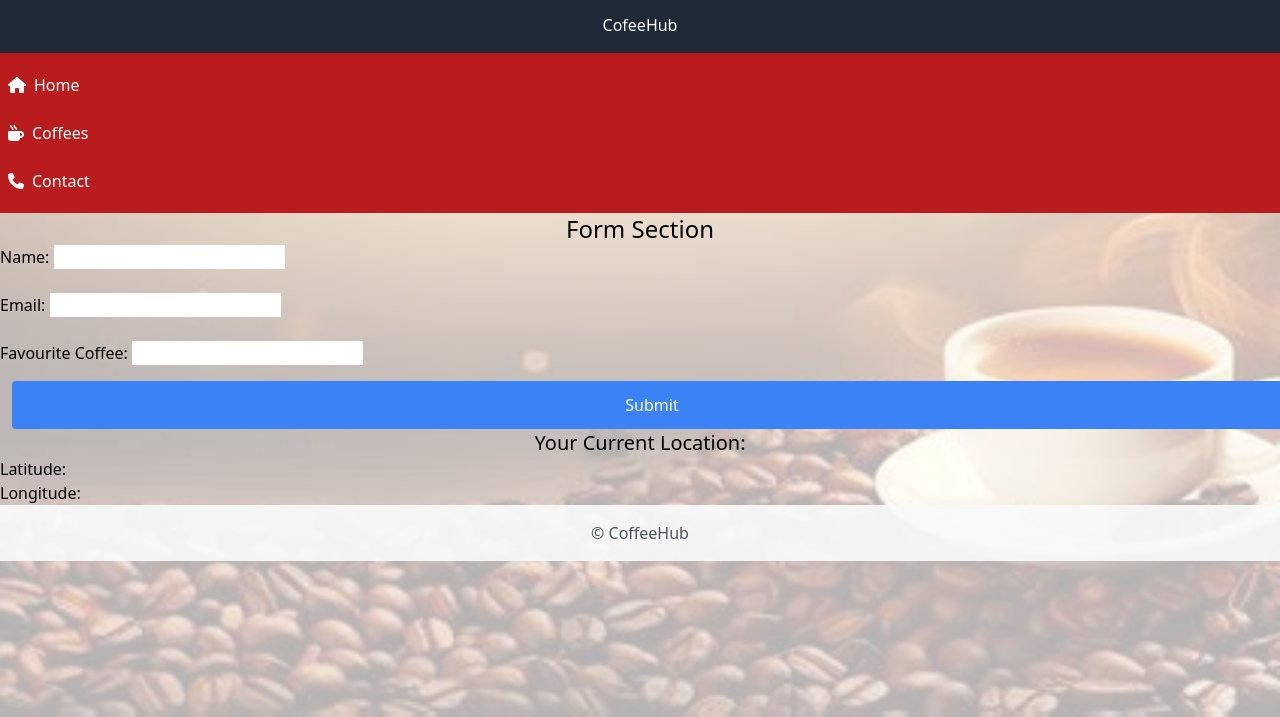
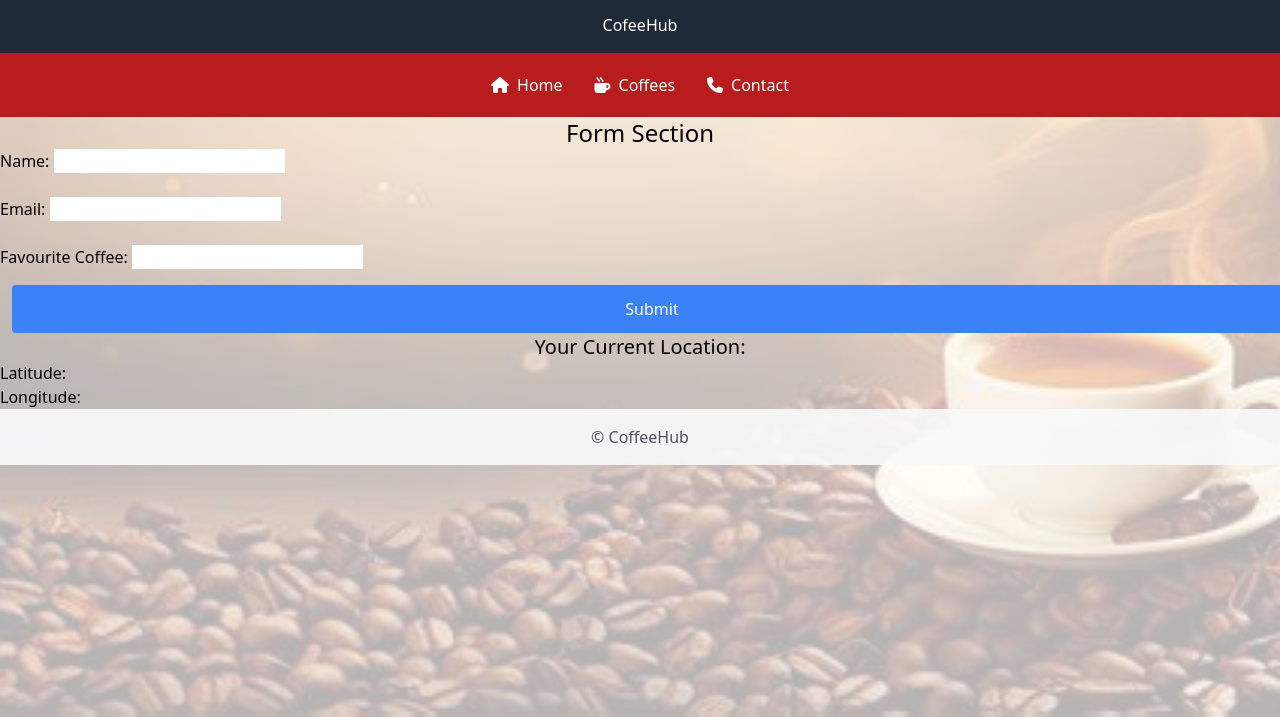
Before and after one commit to rahul-2547242/fsd_cia2, a plain HTML site: page contact.html in a window 1280 px wide. Shown: the part 83-800 px from the top of the page. Drawn offline with nearby package versions, Linux system fonts and the light colour scheme.

Commit message:
Update contact.html

```diff
--- a/contact.html
+++ b/contact.html
@@ -17,7 +17,8 @@
         <h1>CofeeHub</h1>
     </div>
 
-    <div class="nav-link bg-red-700 text-white p-2">
+    <div class="nav-link bg-red-700 text-white p-2 flex justify-center">
+        <div class="flex space-x-8">
             <div class="navbar-link flex items-center gap-2 py-3">
                 <i class="fa-solid fa-house"></i>
                 <a href="index.html">Home</a>
@@ -29,6 +30,7 @@
             <div class="navbar-link flex items-center gap-2 py-3">
                 <i class="fa-solid fa-phone"></i>
                 <a href="contact.html">Contact</a>
+            </div>
         </div>
     </div>
 
```
Lines whose indentation alone changed are shown as unchanged.
